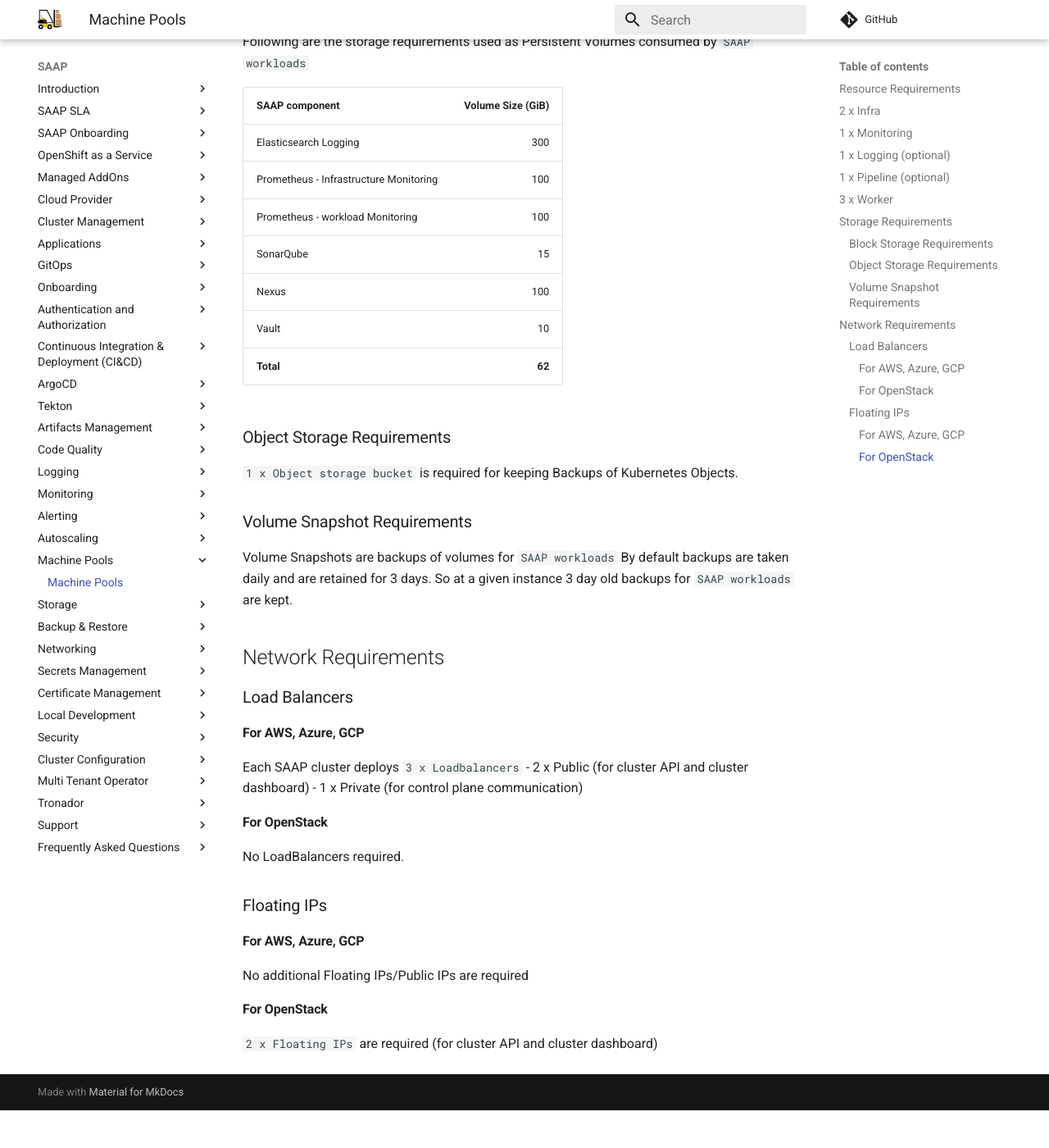
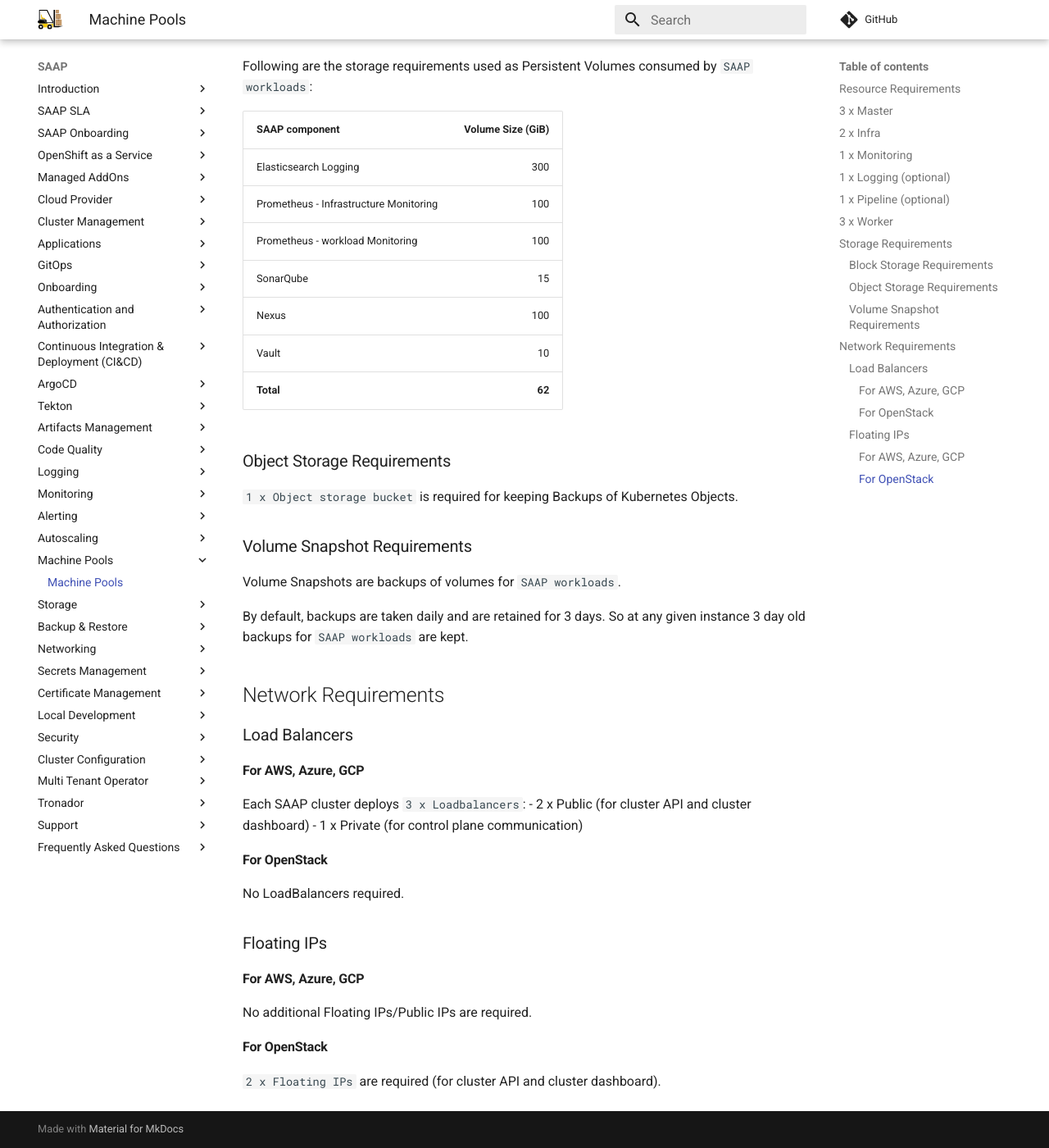
Before and after one commit to stakater/stakater-docs, an MkDocs documentation site: the page built from docs/content/sre/machinepools/machinepools.md, in a window 1280 px wide and 1400 px high, scrolled down 4695 px. Shown: the whole window at 82% size. Built offline with MkDocs 1.6.1 and Material for MkDocs 9.7.7, drawn with Linux system fonts in a browser that asks for light colours; comment, search, counter and statistics services are not loaded; before the commit the page ends 6049 px from its top, so only the background shows below that; some of the changed text lies outside the part shown.

Commit message:
Correct styling and spelling (#89)
* Update

* Update

* Update

```diff
--- a/docs/content/sre/machinepools/machinepools.md
+++ b/docs/content/sre/machinepools/machinepools.md
@@ -22,6 +22,7 @@ The overall minimum resource requirements are:
 | Worker | 4 x 16 x 100 | 3 | 12 | 48 | 300 | Yes |
 | **Total minimum** | | 9 | 36 | 208 | 900 | |
 | **Total recommended** | | 11 | 44 | 240 | 1100 | |
+
 ## 3 x Master
 
 The control plane, which is composed of master nodes, also known as the control plane, manages the SAAP cluster. The control plane nodes run the control plane. No user workloads run on master nodes.
@@ -40,7 +41,7 @@ At least two infrastructure nodes are required for the SAAP infrastructure workl
 | [Stakater Ingress Monitor Controller](https://github.com/stakater/IngressMonitorController)  | 150 | 0.60 |
 | Kubehealth (SAAP components monitoring) | 150 | 0.40 |
 | [Kubernetes replicator](https://github.com/mittwald/kubernetes-replicator) | 50 | 0.30 |
-| [Stakater Multi Tenant Operator](https://docs.stakater.com/content/sre/multi-tenant-operator/overview.html)  | 600 | 1.20 |
+| [Stakater Multi Tenant Operator](../multi-tenant-operator/overview.md)  | 600 | 1.20 |
 | [Nexus](https://github.com/sonatype/nexus-public)  | 200 | 1.60 |
 | [OpenShift GitOps](https://docs.openshift.com/container-platform/4.7/cicd/gitops/understanding-openshift-gitops.html)  | 530 | 0.50 |
 | [OpenShift Image Registry](https://docs.openshift.com/container-platform/4.11/registry/index.html) | 50 | 0.40 |
@@ -48,7 +49,7 @@ At least two infrastructure nodes are required for the SAAP infrastructure workl
 | [SonarQube](https://www.sonarqube.org/)  | 350 | 1.50 |
 | [Stakater Konfigurator](https://github.com/stakater/Konfigurator) | 20 | 0.30 |
 | [Stakater Reloader](https://github.com/stakater/Reloader) | 20 | 0.50 |
-| [Stakater Tronador](https://docs.stakater.com/content/sre/tronador/overview.html)  | 100 | 0.20 |
+| [Stakater Tronador](../tronador/overview.md)  | 100 | 0.20 |
 | [Vault](https://github.com/hashicorp/vault)  | 255 | 0.36 |
 | [Velero](https://github.com/vmware-tanzu/velero)  | 500 | 0.15 |
 | [Volume Expander Operator](https://github.com/redhat-cop/volume-expander-operator)  | 50 | 0.10 |
@@ -116,15 +117,14 @@ No user workloads run on pipelines nodes.
 
 In a SAAP cluster, users run their applications on worker nodes. By default, a SAAP subscription comes with three worker nodes.
 
-
 ## Storage Requirements
 ### Block Storage Requirements
 
-SAAP uses high performance disks i.e. `SSDs` for storage requirements which includes
+SAAP uses high performance disks i.e. `SSDs` for storage requirements which includes:
 - Boot Volumes (Attached to nodes for OS. See [Resource Requirements](#resource-requirements))
 - Persistent Volumes (Additionally attached volumes for application consumption)
 
-Following are the storage requirements used as Persistent Volumes consumed by `SAAP workloads`
+Following are the storage requirements used as Persistent Volumes consumed by `SAAP workloads`:
 
 | SAAP component | Volume Size (GiB)|
 |---|---:|
@@ -142,15 +142,16 @@ Following are the storage requirements used as Persistent Volumes consumed by `S
 
 ### Volume Snapshot Requirements
 
-Volume Snapshots are backups of volumes for `SAAP workloads`
-By default backups are taken daily and are retained for 3 days. So at a given instance 3 day old backups for `SAAP workloads` are kept.
+Volume Snapshots are backups of volumes for `SAAP workloads`.
+
+By default, backups are taken daily and are retained for 3 days. So at any given instance 3 day old backups for `SAAP workloads` are kept.
 
 ## Network Requirements
 
 ### Load Balancers
 #### For AWS, Azure, GCP
 
-Each SAAP cluster deploys `3 x Loadbalancers`
+Each SAAP cluster deploys `3 x Loadbalancers`:
 - 2 x Public (for cluster API and cluster dashboard)
 - 1 x Private (for control plane communication)
 
@@ -161,7 +162,8 @@ No LoadBalancers required.
 ### Floating IPs
 #### For AWS, Azure, GCP
 
-No additional Floating IPs/Public IPs are required
+No additional Floating IPs/Public IPs are required.
+
 #### For OpenStack
 
-`2 x Floating IPs` are required (for cluster API and cluster dashboard)
+`2 x Floating IPs` are required (for cluster API and cluster dashboard).
```
